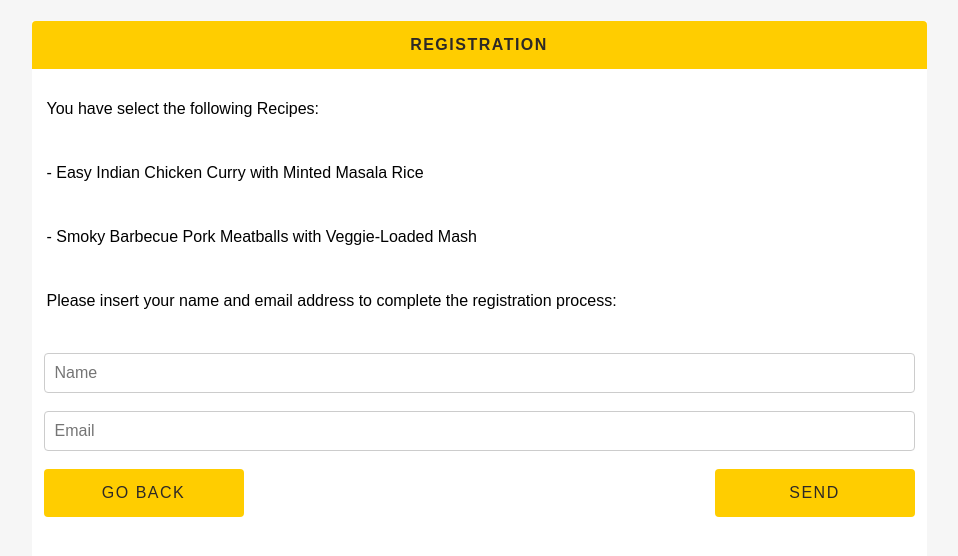
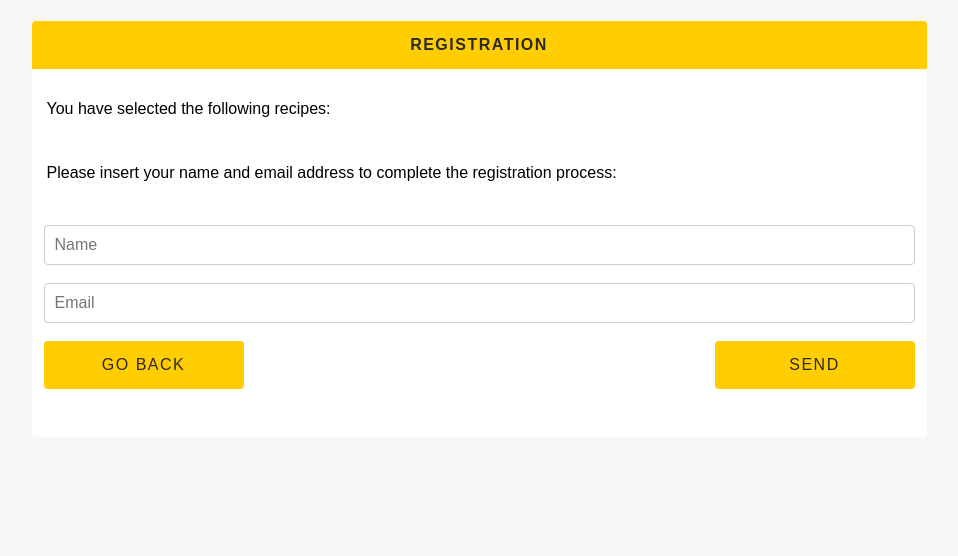
Before and after one commit to GabrielaOliveirabpt/miniature_spatula, a Next.js app: page /user-details in a window 1280 px wide. Shown: the top 556 px of the page, without its empty margins (161-1119 px from the left). Built offline with nearby package versions, Linux system fonts and the light colour scheme.

Commit message:
add createContext, fix typos, select cards and save info, display recipes name in user-detail page

```diff
--- /dev/null
+++ b/context/state.js
@@ -0,0 +1,18 @@
+import React, { useState } from 'react';
+import { createContext, useContext } from 'react';
+
+const AppContext = createContext();
+
+export function AppWrapper({ children }) {
+  const [selectedRecipes, setSelectedRecipes] =  useState([]);
+
+  return (
+    <AppContext.Provider value={{selectedRecipes, setSelectedRecipes}}>
+      {children}
+    </AppContext.Provider>
+  );
+}
+
+export function useAppContext() {
+  return useContext(AppContext);
+}
--- a/pages/_app.js
+++ b/pages/_app.js
@@ -1,5 +1,10 @@
+import { AppWrapper } from '../context/state';
 import '../styles/globals.css'
 
 export default function App({ Component, pageProps }) {
-  return <Component {...pageProps} />
+  return (
+    <AppWrapper>
+     <Component {...pageProps} />
+    </AppWrapper>
+ )
 }
--- a/pages/user-details.js
+++ b/pages/user-details.js
@@ -1,15 +1,25 @@
 import Link from 'next/link'
-import { useState } from 'react'
+import React, { useState } from 'react'
+import { useAppContext } from '../context/state';
 
 
-function UserDetails() {
-const [ name, setName ] = useState('')
-const [ email, setEmail ] = useState('')
+
+const UserDetails = () => {
+    const { selectedRecipes } = useAppContext();
+    const [ name, setName ] = React.useState('')
+    const [ email, setEmail ] = React.useState('')
+// const [ recipes , setRecipes ] = useState([])
+
+// console.log('hello')
 
 // const submitData = async () => {
 //     const response = await fetch('https://code-challenge-mid.vercel.app/api/submit', {
 //         method: 'POST',
-//         body: JSON.stringify({ name, email }),
+//         body: JSON.stringify({
+//             name: name,
+//             email: email,
+//             recipes: []
+//         }),
 //         headers: {
 //             'Content-Type': 'application/json'
 //         },
@@ -26,9 +36,19 @@ const [ email, setEmail ] = useState('')
         <div className='container_instructions'>
             <div className='yellow_box'>
             <h4>Registration</h4>
-            <p>You have select the following Recipes:</p>
-            <p>- Easy Indian Chicken Curry with Minted Masala Rice</p>
-            <p>- Smoky Barbecue Pork Meatballs with Veggie-Loaded Mash</p>
+            <p>You have selected the following recipes:</p>
+            {selectedRecipes.map((recipe) => (
+                <p>- {recipe.recipe} {recipe.recipeSubtitle}</p>
+            ))}
+               {/* key={recipe.id}
+               recipe={recipe}
+               setSelectedRecipes={setSelectedRecipes}
+               selectedRecipes={selectedRecipes} */}
+
+
+
+            {/* <p>- Easy Indian Chicken Curry with Minted Masala Rice</p>
+            <p>- Smoky Barbecue Pork Meatballs with Veggie-Loaded Mash</p> */}
 
             <p>Please insert your name and email address to complete the registration process:</p>
 
@@ -53,7 +73,7 @@ const [ email, setEmail ] = useState('')
                     <Link href='/' className='btn_centre' style={{ textDecoration: 'none' }}>
                         <div
                             className="btn_continue"
-                            //   onClick={submitData}
+                            //   onClick={submitData} sem perder o state
                         >
                             Go Back
                         </div>
--- a/styles/globals.css
+++ b/styles/globals.css
@@ -7,6 +7,8 @@ body {
   margin: 0;
   padding: 0;
 }
+
+
 
 /* #47d7ac */
 /* #ffcd00 */
@@ -67,6 +69,10 @@ body {
   border-radius: 4px;
   margin: 10px;
   /* box-shadow: inset 0 0 0 5px  #ffcd00; */
+}
+
+.card_selected {
+  box-shadow: inset 0 0 0 5px  #ffcd00;
 }
 
 .card img {
```
Also changed, not shown: components/Card.js (+16 -7 lines), pages/index.js (+21 -5 lines).
